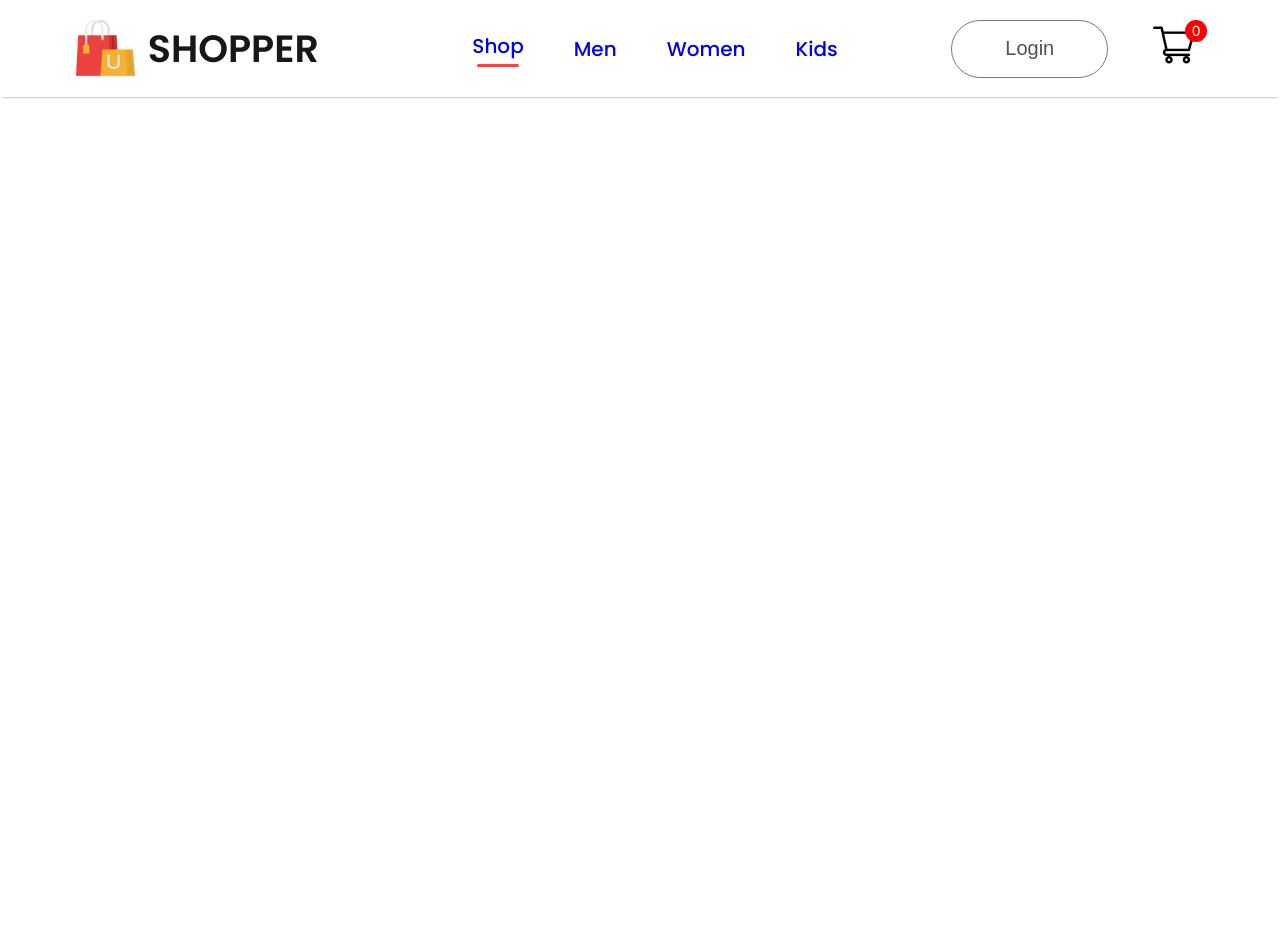
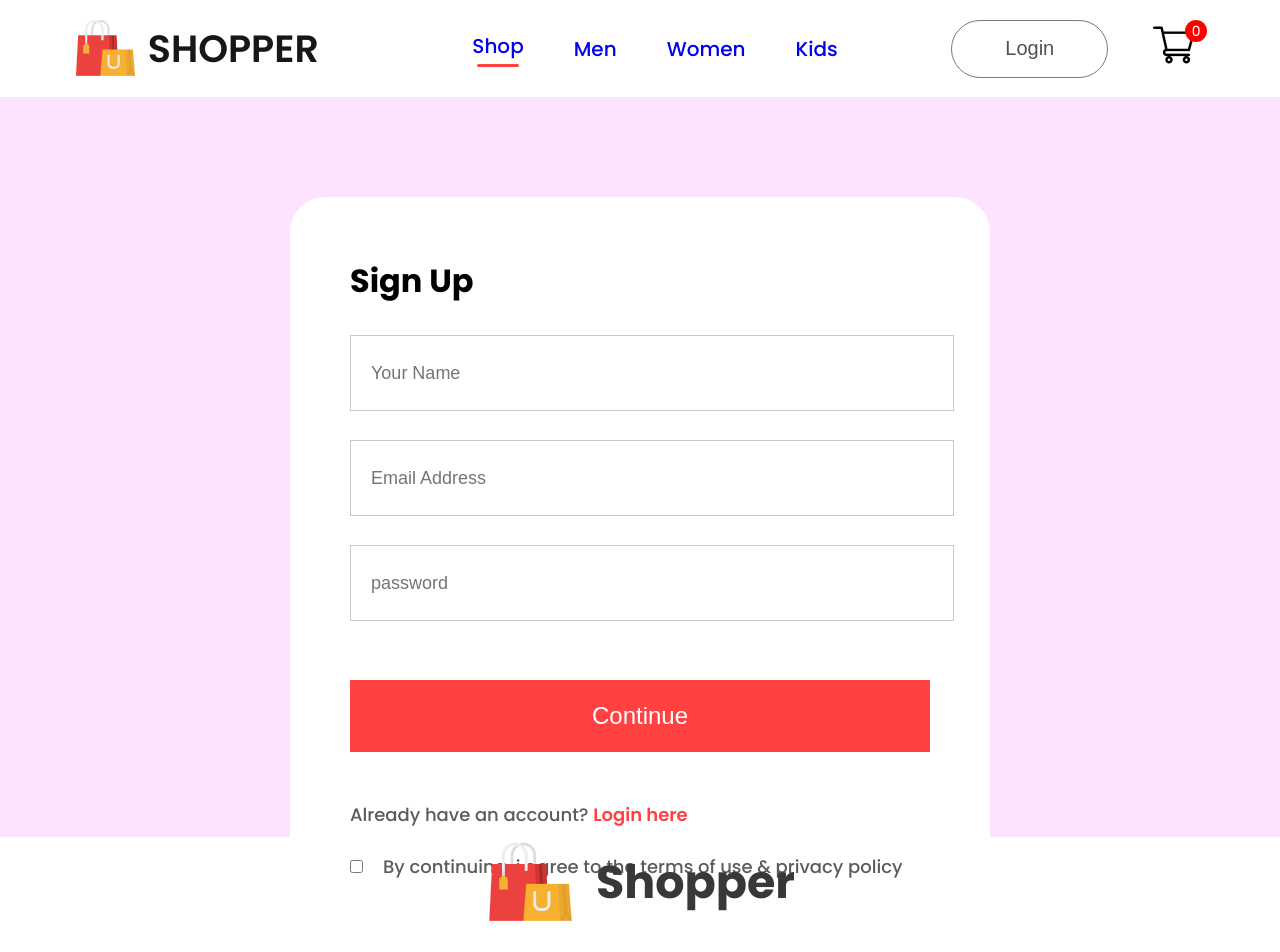
Before and after one commit to Shindeyashtech/E-commerce-web, a React (Create React App) app: page /login in a window 1280 px wide. Shown: the top 952 px of the page. Before the commit the page ends 800 px from the top, so only its background shows below. Built offline with nearby package versions, Linux system fonts and the light colour scheme.

Commit message:
log-sign & update category

```diff
--- a/src/App.js
+++ b/src/App.js
@@ -7,6 +7,12 @@ import CatogeryShop from './Pages/CatogeryShop';
 import Product from './Pages/product';
 import Cart from './Pages/cart';
 import LogSign from './Pages/logSign';
+import Footer from './Components/footer/Footer';
+import men_banner from './Components/Assets/banner_mens.png'
+import women_banner from './Components/Assets/banner_women.png'
+import kid_banner from './Components/Assets/banner_kids.png'
+
+
 function App() {
   return (
     <div >
@@ -15,16 +21,16 @@ function App() {
       <Navbar/>
       <Routes>
       <Route path='/' element={<Shop/> } />
-      <Route path='/mens' element={ <CatogeryShop Category="mens" />} />
-      <Route path='/women' element={ <CatogeryShop Category="women" />} />
-      <Route path='/kids' element={ <CatogeryShop Category="kids" />} />
+      <Route path='/mens' element={ <CatogeryShop banner={men_banner} category="men" />} />
+      <Route path='/women' element={ <CatogeryShop banner={women_banner} category="women" />} />
+      <Route path='/kids' element={ <CatogeryShop banner={kid_banner} category="kid" />} />
       <Route path='/product' element={ <Product />} />
       <Route path='/:productID' element={ <Product />} />
       <Route path='/cart' element={<Cart/> } />
       <Route path='/login' element={<LogSign/> } />
 
           </Routes>
-
+<Footer></Footer>
       </BrowserRouter>
            </div>
   );
--- a/src/Components/offers/Offers.css
+++ b/src/Components/offers/Offers.css
@@ -16,7 +16,7 @@
 }
 .offers-left h1{
     color: #171717;
-    font-size: 80px;
+    font-size: 70px;
     font-weight: 600;
 }
 .offers-left p{
--- a/src/Context/ShopContext.jsx
+++ b/src/Context/ShopContext.jsx
@@ -1,13 +1,16 @@
-import React, { createContext } from 'react'
+import React, { createContext } from 'react';
+import all_product from "../Components/Assets/all_product";
 
- import all_product from "../Components/Assets/all_product"
-export const ShopContext= createContext(null);
- const ShopContextProvider=(prop)=>{
-    const  contextValue={all_product}
-    return(
+export const ShopContext = createContext(null);
+
+const ShopContextProvider = (props) => {
+    const contextValue = { all_product };
+
+    return (
         <ShopContext.Provider value={contextValue}>
-            {this.props.children}
+            {props.children}
         </ShopContext.Provider>
-    )
- }
- export default ShopContextProvider
+    );
+}
+
+export default ShopContextProvider;
--- /dev/null
+++ b/src/Pages/CSS/LogSign.css
@@ -0,0 +1,67 @@
+.log-sign{
+    width: 100%;
+    height: 80vh;
+    background: #fce3fe;
+    padding-top: 100px;
+}
+ .log-sign-container{
+    width: 580px;
+    height: 640px;
+    background: white;
+    margin: auto;
+    padding: 40px 60px;
+    border-radius: 35px;
+    -webkit-border-radius: 35px;
+    -moz-border-radius: 35px;
+    -ms-border-radius: 35px;
+    -o-border-radius: 35px;
+}
+.log-sign-container h1{
+    margin: 20px 0px;
+}
+.log-sign-fields{
+    display: flex;
+    flex-direction: column;
+    gap: 29px;
+    margin-top: 30px;
+}
+.log-sign-fields input{
+    height: 72px;
+    width: 100%;
+    padding-left: 20px;
+    border: 1px solid #c9c9c9;
+    outline: none;
+    color: #5c5c5c;
+    font-size: 18px;
+}
+.log-sign-container button{
+    width: 580px;
+    height: 72px;
+    color: white;
+    background: #ff4141;
+    margin-top: 30px;
+    border: none;
+    font-size: 24px;
+    font-weight: 500;
+    cursor: pointer;
+}
+.log-sign-login{
+    margin-top: 20px;
+    color: #5c5c5c;
+    font-weight: 500;
+    font-size: 18px;
+
+}
+.log-sign-login span{
+    color: #ff4141;
+    font-weight: 600;
+}
+.log-sign-agree{
+    display: flex;
+    align-items: center;
+    margin-top: 25px;
+    gap: 20px;
+    color: #5c5c5c;
+    font-size: 18px;
+    font-weight: 500;
+}
--- /dev/null
+++ b/src/Pages/CSS/shop-category.css
@@ -0,0 +1,45 @@
+.shop-category-banner{
+   display: flex;
+   margin: 30px auto;
+   width: 82% ;
+}
+.shop-category-index-sort{
+ display: flex;
+ margin: 0px 170px;
+ justify-content: space-between;
+ align-items: center;
+}
+.shop-category-sort{
+    padding: 10px 20px;
+    border-radius: 40px;
+    border: 1px solid #888;
+    -webkit-border-radius: 40px;
+    -moz-border-radius: 40px;
+    -ms-border-radius: 40px;
+    -o-border-radius: 40px;
+}
+.shop-category-index-sort p span{
+    font-weight: 600;
+}
+.shop-category-product{
+    margin: 20px 170px;
+    display: grid;
+    grid-template-columns: 1fr 1fr 1fr 1fr ;
+    row-gap: 80px;
+}
+.shop-category-load{
+    display: flex;
+    justify-content: center;
+    align-items: center;
+    margin: 150px auto;
+    width: 233px;
+    height: 69px;
+    border-radius: 75px;
+    background: #ededee;
+    font-size: 18px;
+    font-weight: 500;
+    -webkit-border-radius: 75px;
+    -moz-border-radius: 75px;
+    -ms-border-radius: 75px;
+    -o-border-radius: 75px;
+}
--- a/src/Pages/CatogeryShop.jsx
+++ b/src/Pages/CatogeryShop.jsx
@@ -1,11 +1,41 @@
-import React from 'react'
+import React, { useContext } from "react";
+import "./CSS/shop-category.css";
+import { ShopContext } from "../Context/ShopContext";
+import dropdown_icon from "../Components/Assets/dropdown_icon.png";
+import Item from '../Components/item/item';
 
-const CatogeryShop = () => {
+const CatogeryShop = (props) => {
+  const { all_product } = useContext(ShopContext);
+
   return (
-    <div>
+    <div className="shop-category">
+      <img className="shop-category-banner" src={props.banner} alt="ok"   />
+      <div className="shop-category-index-sort">
+        <p>
+          <span>Showing 1-12</span>
+          Out of 36 Product
+        </p>
+        <div className="shop-category-sort">
+          Sort by <img src={dropdown_icon} alt="" />
+        </div>
+      </div>
+      <div className="shop-category-product">
 
+          {all_product.map((item,i)=>{
+            if (props.category === item.category) {
+              return <Item key={i} id={item.id} name={item.name} image={item.image} new_price={item.new_price}
+              old_price={item.old_price}  ></Item>
+            } else {
+              return null;
+            }
+       })}
+
+      </div>
+<div className="shop-category-load">
+  Explore More
+</div>
     </div>
-  )
-}
+  );
+};
 
-export default CatogeryShop
+export default CatogeryShop;
--- a/src/Pages/logSign.jsx
+++ b/src/Pages/logSign.jsx
@@ -1,9 +1,24 @@
 import React from 'react'
-
+import './CSS/LogSign.css'
 const LogSign = () => {
   return (
-    <div>
-
+    <div className='log-sign' >
+      <div className="log-sign-container">
+        <h1>Sign Up</h1>
+        <div className="log-sign-fields">
+          <input type="text" placeholder='Your Name' />
+          <input type="email" placeholder='Email Address' />
+          <input type="password" placeholder='password'/>
+          <button>Continue</button>
+          <p className="log-sign-login">
+            Already have an account? <span>Login here</span>
+          </p>
+        </div>
+          <div className="log-sign-agree">
+            <input type="checkbox" name="" id="" />
+            <p>By continuing, i agree to the terms of use & privacy policy</p>
+          </div>
+        </div>
     </div>
   )
 }
--- a/src/index.js
+++ b/src/index.js
@@ -3,12 +3,15 @@ import ReactDOM from 'react-dom/client';
 import './index.css';
 import App from './App';
 import reportWebVitals from './reportWebVitals';
+import ShopContextProvider from './Context/ShopContext';
 
 const root = ReactDOM.createRoot(document.getElementById('root'));
 root.render(
-  <React.StrictMode>
-    <App />
-  </React.StrictMode>
+  // <React.StrictMode>
+    <ShopContextProvider>
+      <App />
+    </ShopContextProvider>
+  // </React.StrictMode>
 );
 
 // If you want to start measuring performance in your app, pass a function
```
